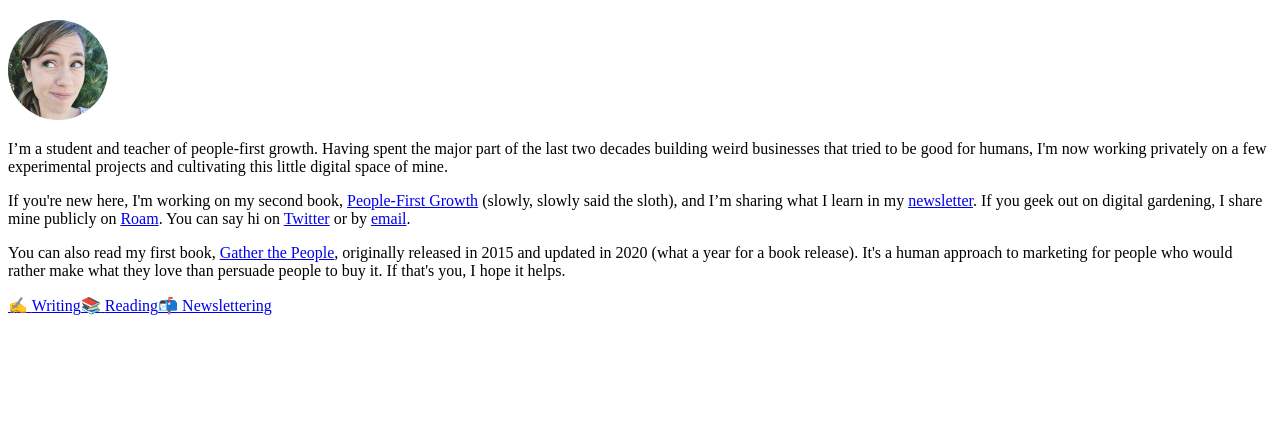
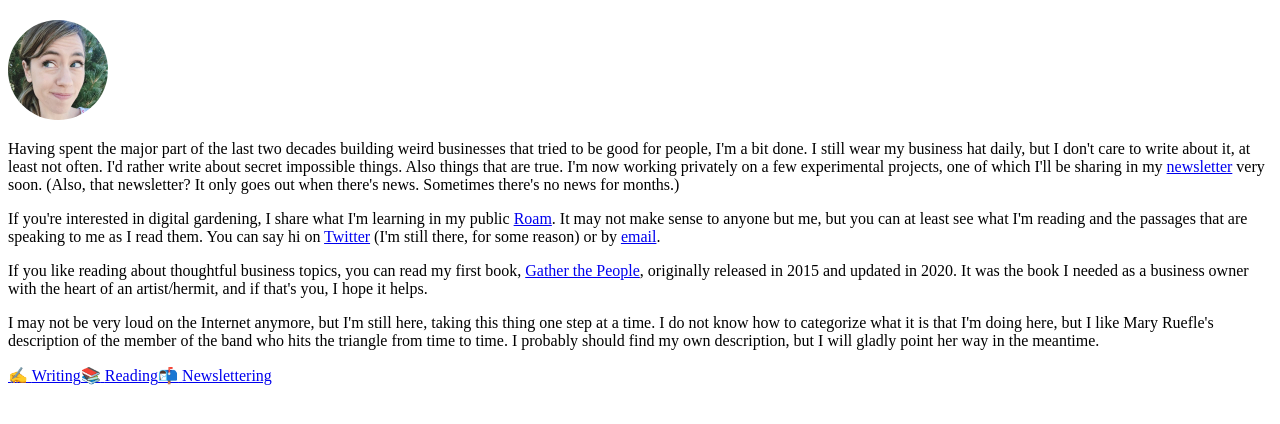
Before and after one commit to adamavenir/sarahavenir.com, a Gatsby site: page / in a window 1280 px wide. Shown: the part 60-484 px from the top of the page. Built offline with nearby package versions, Linux system fonts and the light colour scheme; Gatsby itself is replaced by a stand-in of ours.

Commit message:
update bio

```diff
--- a/src/components/bio.js
+++ b/src/components/bio.js
@@ -55,29 +55,22 @@ const Bio = () => {
         {author?.name && (
           <div className="about-me">
             <p>
-              I’m a student and teacher of people-first growth. Having spent the
-              major part of the last two decades building weird businesses that
-              tried to be good for humans, I'm now working privately on a few
-              experimental projects and cultivating this little digital space of
-              mine.
+              Having spent the major part of the last two decades building weird businesses that
+              tried to be good for people, I'm a bit done. I still wear my business hat daily, but I don't care to write about it, at least not often. I'd rather write about secret impossible things. Also things that are true. I'm now working privately on a few experimental projects, one of which I'll be sharing in my <Link to="/newsletter">newsletter</Link> very soon. (Also, that newsletter? It only goes out when there's news. Sometimes there's no news for months.)
             </p>
             <p>
-              If you're new here, I'm working on my second book,{" "}
-              <a href="http://peoplefirstgrowth.com">People-First Growth</a>{" "}
-              (slowly, slowly said the sloth), and I’m sharing what I learn in
-              my <Link to="/newsletter">newsletter</Link>. If you geek out on
-              digital gardening, I share mine publicly on{" "}
-              <a href="http://roam.sarahavenir.com">Roam</a>. You can say
-              hi on <a href="https://twitter.com/sarahavenir">Twitter</a> or by{" "}
+              If you're interested in digital gardening, I share what I'm learning in my public{" "}
+              <a href="http://roam.sarahavenir.com">Roam</a>. It may not make sense to anyone but me, but you can at least see what I'm reading and the passages that are speaking to me as I read them. You can say
+              hi on <a href="https://twitter.com/sarahavenir">Twitter</a> (I'm still there, for some reason) or by{" "}
               <a href="mailto:sarahavenir@hey.com">email</a>.
             </p>
             <p>
-              You can also read my first book,{" "}
+              If you like reading about thoughtful business topics, you can read my first book,{" "}
               <a href="https://gatherthepeople.com">Gather the People</a>,
-              originally released in 2015 and updated in 2020 (what a year for a
-              book release). It's a human approach to marketing for people who
-              would rather make what they love than persuade people to buy it.
-              If that's you, I hope it helps.
+              originally released in 2015 and updated in 2020. It was the book I needed as a business owner with the heart of an artist/hermit, and if that's you, I hope it helps.
+            </p>
+            <p>
+              I may not be very loud on the Internet anymore, but I'm still here, taking this thing one step at a time. I do not know how to categorize what it is that I'm doing here, but I like Mary Ruefle's description of the member of the band who hits the triangle from time to time. I probably should find my own description, but I will gladly point her way in the meantime.
             </p>
             <nav>
               <Link to="/writing">
```
